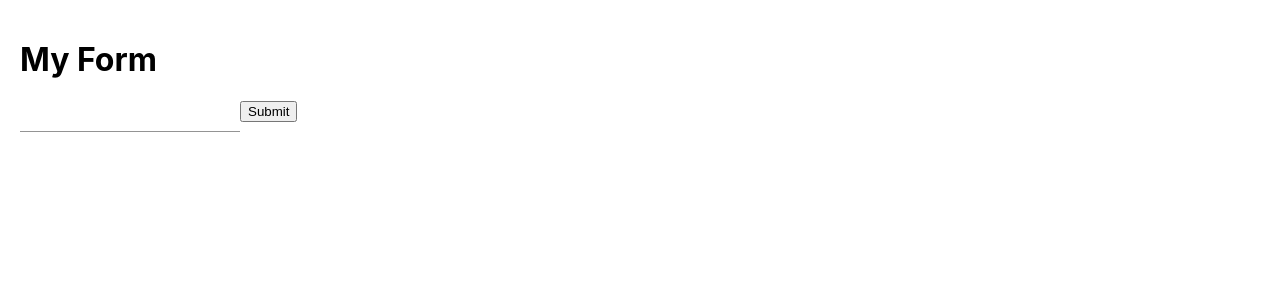
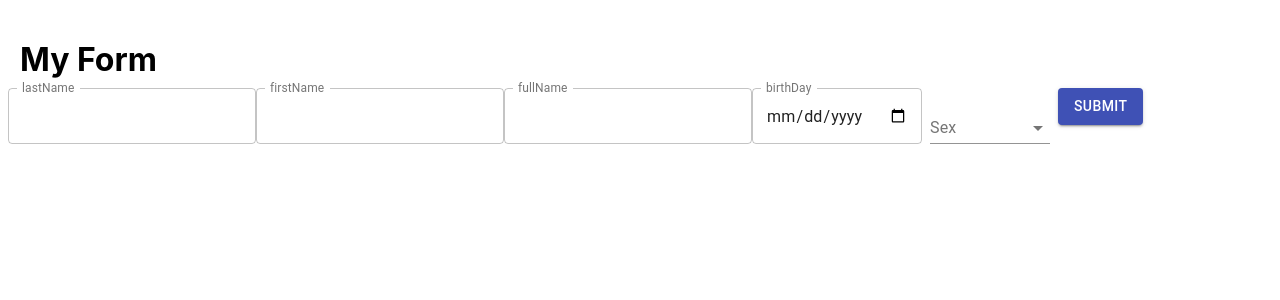
Before and after one commit to EkaterinaRakitina/my-app-formik, a React (Create React App) app: page / in a window 1280 px wide. Shown: the top 300 px of the page. Built offline with nearby package versions, Linux system fonts and the light colour scheme.

Commit message:
create custominpu and customselect

```diff
--- a/src/App.tsx
+++ b/src/App.tsx
@@ -1,8 +1,10 @@
 import React from "react";
 import { Formik, Field, Form, FieldArray, ErrorMessage } from "formik";
+import { Grid, Button } from "@material-ui/core";
 import * as Yup from "yup";
-import moment from 'moment';
+import moment from "moment";
 import CustomInput from "./Components/CustomInput";
+import CustomSelect from "./Components/CustomSelect";
 import "./App.css";
 
 function App() {
@@ -18,22 +20,22 @@ function App() {
     lastName: Yup.string().required("Required").trim(),
     firstName: Yup.string().required("Required"),
     fullName: Yup.string(),
-    birthDay: Yup.string().test(
-      "DOB",
-      "You must be at least 18 years",
-      value => {
-        return moment().diff(moment(value),'years') >= 18;
-      }
-    ).required("Required"),
+    birthDay: Yup.string()
+      .test("DOB", "You must be at least 18 years", (value) => {
+        return moment().diff(moment(value), "years") >= 18;
+      })
+      .required("Required"),
     sex: Yup.string().required("Please select a gender").oneOf(genders),
     guests: Yup.array()
       .of(
         Yup.object().shape({
           name: Yup.string().required("Required"),
-        age: Yup.number().required("Required").min(18, 'You must be at least 18 years'),
+          age: Yup.number()
+            .required("Required")
+            .min(18, "You must be at least 18 years"),
         })
       )
-    .min(1, 'Should be minimum 1 guest'),
+      .min(1, "Should be minimum 1 guest"),
     // guests: Yup.array()
     //   .of(
     //     Yup.object({
@@ -45,17 +47,17 @@ function App() {
   });
 
   interface Guest {
-    name: string,
-    age: number
+    name: string;
+    age: number;
   }
 
   interface FormFields {
-    lastName: string,
-    firstName: string,
-    fullName: string,
-    birthDay: string,
-    sex: string,
-    guests: Guest[]
+    lastName: string;
+    firstName: string;
+    fullName: string;
+    birthDay: string;
+    sex: string;
+    guests: Guest[];
   }
 
   const initialValues = {
@@ -67,7 +69,9 @@ function App() {
     guests: [{ name: "Ivan", age: 18 }],
   };
 
-  {console.log(initialValues)}
+  {
+    console.log(initialValues);
+  }
 
   return (
     <div className="App">
@@ -76,36 +80,33 @@ function App() {
         <Formik<FormFields>
           initialValues={initialValues}
           validationSchema={validationSchema}
-          // onSubmit={values => console.log(values)}
-          onSubmit={(values, actions) => {
-            setTimeout(() => {
-              alert(JSON.stringify(values, null, 2));
-              actions.setSubmitting(false);
-            }, 500);
-            {console.log(values)}
-          }}
+          onSubmit={(values) => console.log(values)}
         >
           {(props) => (
+            <Grid container spacing={3}>
                 <Form>
-              <CustomInput<FormFields> name="lastName"/>
+                  <CustomInput<FormFields> name="lastName" type="text" />
+                  <CustomInput<FormFields> name="firstName" type="text" />
+                  <CustomInput<FormFields> name="fullName" type="text" />
+                  <CustomInput<FormFields> name="birthDay" type="date" />
+                  <CustomSelect<FormFields> name="sex" />
 
-              <button type="submit">Submit</button>
+                  <Button variant="contained" color="primary" type="submit">
+                    Submit
+                  </Button>
+                </Form>
+            </Grid>
+          )}
+        </Formik>
+      </div>
+    </div>
+  );
+}
 
-              {/* <div className="Form-control">
-                <label htmlFor="firstName">First name: </label>
-                <Field type="text" name="firstName" id="firstName" />
-                <ErrorMessage name="firstName">{msg => <div className="Error-message">{msg}</div>}</ErrorMessage>
-              </div>
-              <div className="Form-control">
-                <label htmlFor="fullName">Full name: </label>
-                <Field type="text" name="fullName" id="fullName" />
-                <ErrorMessage name="fullName">{msg => <div className="Error-message">{msg}</div>}</ErrorMessage>
-              </div>
-              <div className="Form-control">
-                <label htmlFor="birthDay">Birth date: </label>
-                <Field type="date" name="birthDay" id="birthDay" />
-                <ErrorMessage name="birthDay">{msg => <div className="Error-message">{msg}</div>}</ErrorMessage>
-              </div>
+export default App;
+
+{
+  /*
 <div className="Form-control">
   <label htmlFor="sex">Sex: </label>
   <Field as="select" name="sex" id="sex">
@@ -145,13 +146,5 @@ function App() {
   )}
 />
 <button type="submit">Submit</button>
-              <ErrorMessage name="guests">{msg => typeof msg === "string" ? <div className="Error-message">{msg}</div> : null}</ErrorMessage> */}
-            </Form>
-          )}
-        </Formik>
-      </div>
-    </div>
-  );
+<ErrorMessage name="guests">{msg => typeof msg === "string" ? <div className="Error-message">{msg}</div> : null}</ErrorMessage> */
 }
-
-export default App;
--- a/src/Components/CustomInput.tsx
+++ b/src/Components/CustomInput.tsx
@@ -1,24 +1,29 @@
 import React from "react";
-import { ErrorMessage, useField } from "formik";
+import { useField } from "formik";
 import TextField from "@material-ui/core/TextField";
 
-interface Props {
+interface IProps {
   name: string;
+  type: string;
 }
 
-const CustomInput = <T, >({ name }: Props) => {
+const CustomInput = <T, >({ name, type }: IProps) => {
   const [field, meta, helpers] = useField<T>(name);
+
 
   return (
     <>
       <TextField
         {...field}
+        label={name}
+        type={type}
+        variant="outlined"
+        InputLabelProps={{
+          shrink: true,
+        }}
         helperText={meta.touched && meta.error}
         error={meta.touched && !!meta.error}
       />
-      {/* <ErrorMessage name={name}>
-        {(msg) => <div className="Error-message">{msg}</div>}
-      </ErrorMessage> */}
     </>
   );
 };
--- /dev/null
+++ b/src/Components/CustomSelect.tsx
@@ -0,0 +1,48 @@
+import React from "react";
+import { useField } from "formik";
+import { FormControl, InputLabel, Select, MenuItem, makeStyles} from "@material-ui/core";
+
+const useStyles = makeStyles((theme) => ({
+  formControl: {
+    margin: theme.spacing(1),
+    minWidth: 120,
+  },
+  selectEmpty: {
+    marginTop: theme.spacing(2),
+  },
+}));
+
+interface IProps {
+  name: string;
+}
+
+const CustomSelect = <T, >({ name }: IProps) => {
+  const [field, meta, helpers] = useField<T>(name);
+  console.log(field);
+  // const genders = ["Male", "Female", "Other"];
+  const classes = useStyles();
+  const [gender, setGender] = React.useState('');
+  const handleChange = <T, >(e): any => {
+    setGender<T>(e.target.value);
+  };
+
+  return (
+    <>
+      <FormControl className={classes.formControl}>
+        <InputLabel>Sex</InputLabel>
+        <Select
+          labelId="demo-simple-select-label"
+          id="demo-simple-select"
+          value={gender}
+          onChange={handleChange}
+        >
+          <MenuItem value={'Male'}>Male</MenuItem>
+          <MenuItem value={'Female'}>Female</MenuItem>
+          <MenuItem value={'Other'}>Other</MenuItem>
+        </Select>
+      </FormControl>
+    </>
+  );
+};
+
+export default CustomSelect;
```
Lines whose indentation alone changed are shown as unchanged.
